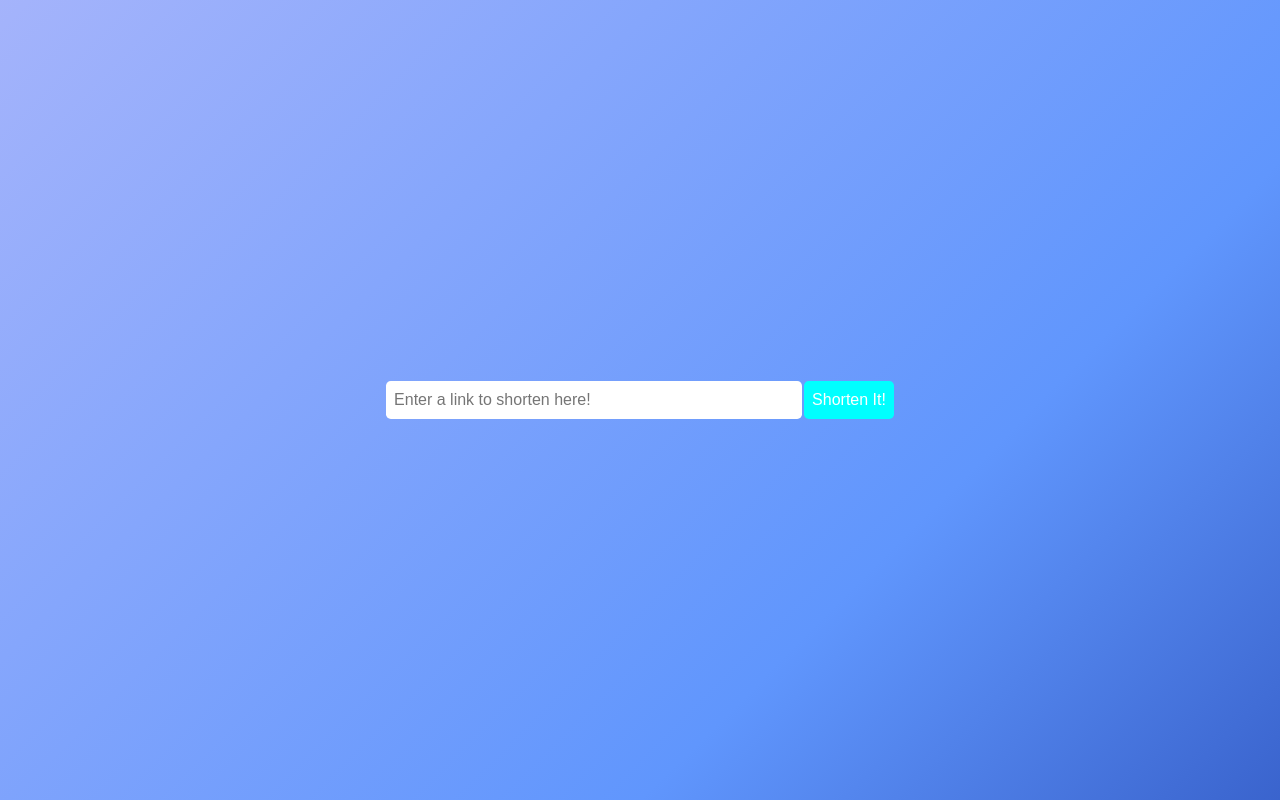
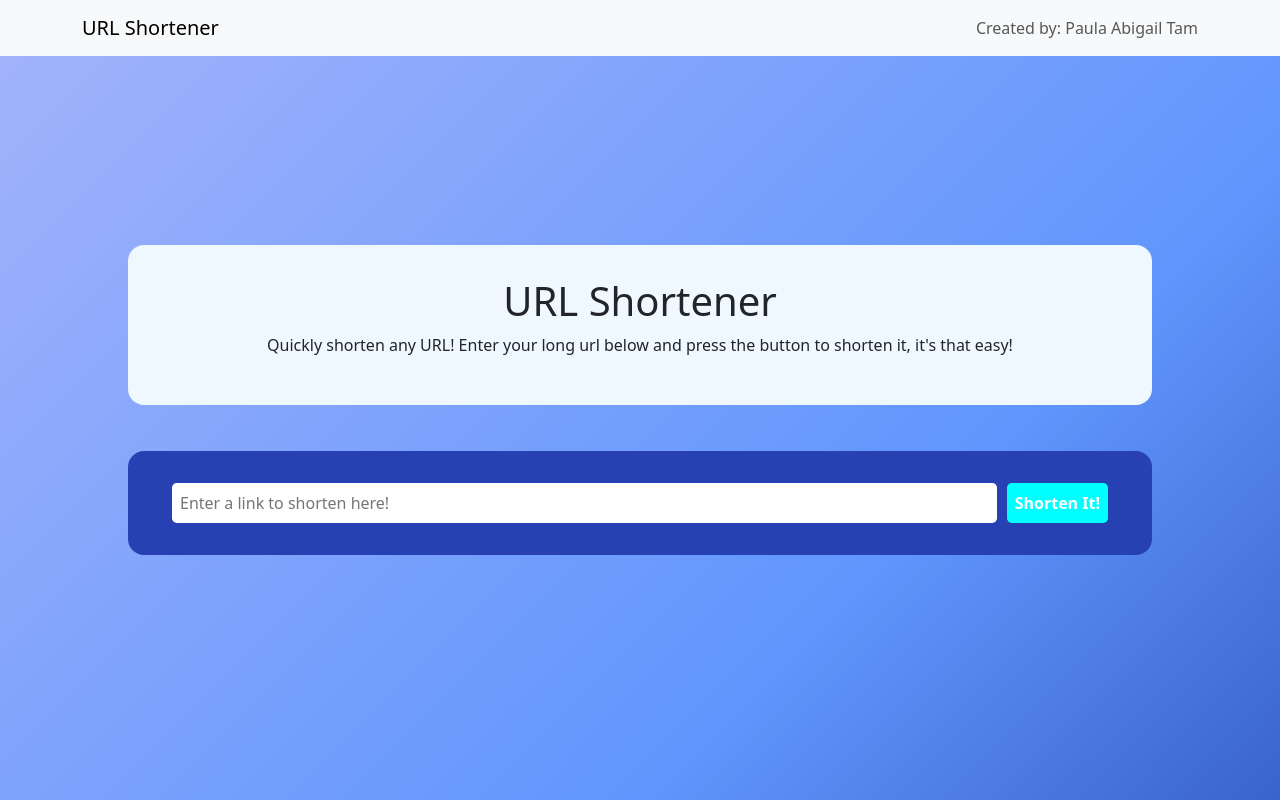
Before and after one commit to PaulaTam/url_shortening, a React (Create React App) app: page / in a window 1280 px wide. Built offline with nearby package versions, Linux system fonts and the light colour scheme.

Commit message:
added react-bootstrap, rmv eslint warning, navbar

```diff
--- a/package.json
+++ b/package.json
@@ -7,7 +7,9 @@
     "@testing-library/react": "^13.4.0",
     "@testing-library/user-event": "^13.5.0",
     "axios": "^1.5.0",
+    "bootstrap": "^5.3.2",
     "react": "^18.2.0",
+    "react-bootstrap": "^2.8.0",
     "react-copy-to-clipboard": "^5.1.0",
     "react-dom": "^18.2.0",
     "react-scripts": "5.0.1",
--- a/public/index.html
+++ b/public/index.html
@@ -24,7 +24,7 @@
       work correctly both with client-side routing and a non-root public URL.
       Learn how to configure a non-root public URL by running `npm run build`.
     -->
-    <title>React App</title>
+    <title>Url Shortener</title>
   </head>
   <body>
     <noscript>You need to enable JavaScript to run this app.</noscript>
--- a/src/App.css
+++ b/src/App.css
@@ -6,6 +6,7 @@
 
 .wrapper {
   display: flex;
+  flex-direction: column;
   justify-content: center;
   align-items: center;
   height: 100vh;
@@ -14,12 +15,15 @@
    #031b88, #6096fd, #aab6fb, #fb7bbe, #faa7b8);
   background-size: 300% 300%;
   animation: gradient 15s ease infinite;
+  row-gap: 1em;
 }
 
 .app-container {
   display: flex;
-  justify-content: center;
-  align-items: center;
   flex-direction: column;
+  gap: 1em;
   width: 80%;
+  background-color: rgb(39, 65, 179);
+  padding: 2em;
+  border-radius: 1em;
 }
--- a/src/App.js
+++ b/src/App.js
@@ -1,7 +1,10 @@
 import './App.css';
+
 import { useState } from 'react';
 import { ShortenLinks } from './js/components/short_api';
 import { LinkBar } from './js/components/linkbar';
+import { Banner } from './js/components/banner';
+import { NavBar } from './js/components/nav';
 
 function App() {
 
@@ -9,11 +12,14 @@ function App() {
 
   return (
     <>
+    <NavBar />
     <div className="wrapper">
+      <Banner />
       <div className="app-container">
         <LinkBar setInput={setInput}/>
         <ShortenLinks input={input} />
       </div>
+
     </div>
     </>
   );
--- /dev/null
+++ b/src/css/banner.css
@@ -0,0 +1,18 @@
+h1 {
+    font-size: 3rem;
+}
+
+#slide {
+    width: 80%;
+    height: 20vh;
+    background-color: aliceblue;
+    margin-bottom: 30px;
+    border-radius: 1em;
+}
+
+.intro {
+    display: flex;
+    flex-direction: column;
+    align-items: center;
+    justify-content: center;
+}
--- a/src/css/linkbar.css
+++ b/src/css/linkbar.css
@@ -1,27 +1,61 @@
 .container {
     display: flex;
-    flex-direction: row;
-    flex-grow: 1;
-    width: auto;
-    gap: 2px;
+    width: 100%;
+    justify-content: center;
 }
 
 .submit-btn,
 .copy-btn,
-.input-field {
-    padding: .65em .5em;
+.input-field,
+.short-url-list {
+    padding: .5em .5em;
     border: none;
     border-radius: .3em;
     font-size: medium;
     font-weight: 500;
 }
 
+.link-input {
+    display: flex;
+    flex-direction: row;
+    column-gap: 10px;
+    width: 100%;
+}
+
 .input-field {
-    width: 50vh;
+    flex: 2;
+}
+
+.short-url-list {
+    display: flex;
+    flex-direction: row;
+    background-color: white;
+    column-gap: 10px;
+    width: 100%;
+}
+
+.link-container {
+    display: flex;
+    width: 100%;
+    justify-content: space-between;
+}
+
+.og-link {
+    float: left;
+    color: aqua;
+}
+
+.short-link {
+    float: right;
 }
 
 .submit-btn,
 .copy-btn {
     background-color: cyan;
     color: white;
+    font-weight: bold;
 }
+
+.copy-btn {
+    margin-left: auto;
+}
--- a/src/index.js
+++ b/src/index.js
@@ -3,6 +3,7 @@ import ReactDOM from 'react-dom/client';
 import './index.css';
 import App from './App';
 import reportWebVitals from './reportWebVitals';
+import 'bootstrap/dist/css/bootstrap.min.css';
 
 const root = ReactDOM.createRoot(document.getElementById('root'));
 root.render(
--- a/src/js/components/banner.js
+++ b/src/js/components/banner.js
@@ -0,0 +1,13 @@
+import React from 'react';
+import '../../css/banner.css';
+
+export const Banner = () => {
+
+    return (
+        <div className="intro" id="slide">
+            <h1>URL Shortener</h1>
+            <p>Quickly shorten any URL!
+                Enter your long url below and press the button to shorten it, it's that easy!</p>
+        </div>
+    )
+}
--- a/src/js/components/linkbar.js
+++ b/src/js/components/linkbar.js
@@ -14,10 +14,12 @@ export const LinkBar = ({ setInput }) => {
 
     return (
         <div className="container">
+            <div className="link-input">
                 <input placeholder="Enter a link to shorten here!"
                     value={value} onChange={(e) => setValue(e.target.value)}
                     type="text" className="input-field"/>
                 <button className="submit-btn" onClick={handleSubmit}>Shorten It!</button>
+            </div>
         </div>
     )
 }
@@ -37,13 +39,15 @@ export const ResultBar = (data) => {
 
     return (
         <div className="container">
+            <div className="short-url-list" key={data.index} >
+                <div className="link-container" key={data.index}>
+                    <p className="og-link">{data.originalLink}</p>
+                    <p className="short-link">{data.shortenedLink}</p>
+                </div>
                 <CopyToClipboard text={data.shortenedLink}
                     onCopy={() => setCopy(true)}>
-                <button className="copy-btn" style={{ float: "right" }}>{copy ? "Copied" : "Copy"}</button>
+                    <button className="copy-btn">{copy ? "Copied" : "Copy"}</button>
                 </CopyToClipboard>
-            <div class="short_url_list" key={data.index} >
-                <span style={{ float: "left" }}>{data.originalLink}</span>
-                <span style={{ float: "right" }}>{data.shortenedLink}</span>
             </div>
         </div>
     )
--- a/src/js/components/nav.js
+++ b/src/js/components/nav.js
@@ -0,0 +1,13 @@
+import React from "react";
+import { Container, Navbar } from "react-bootstrap";
+
+export const NavBar = () => {
+    return (
+        <Navbar fixed="top" bg="light">
+            <Container>
+                <Navbar.Brand>URL Shortener</Navbar.Brand>
+                <Navbar.Text>Created by: Paula Abigail Tam</Navbar.Text>
+            </Container>
+        </Navbar>
+    )
+}
--- a/src/js/components/short_api.js
+++ b/src/js/components/short_api.js
@@ -28,6 +28,8 @@ export const ShortenLinks = ({ input }) => {
         if (input.length) {
             fetch();
         }
+
+        // eslint-disable-next-line
     }, [input]);
 
     return (
```
Also changed, not shown: 1 other file (tests, documents, lock files or other folders). Lines whose indentation alone changed are shown as unchanged.
